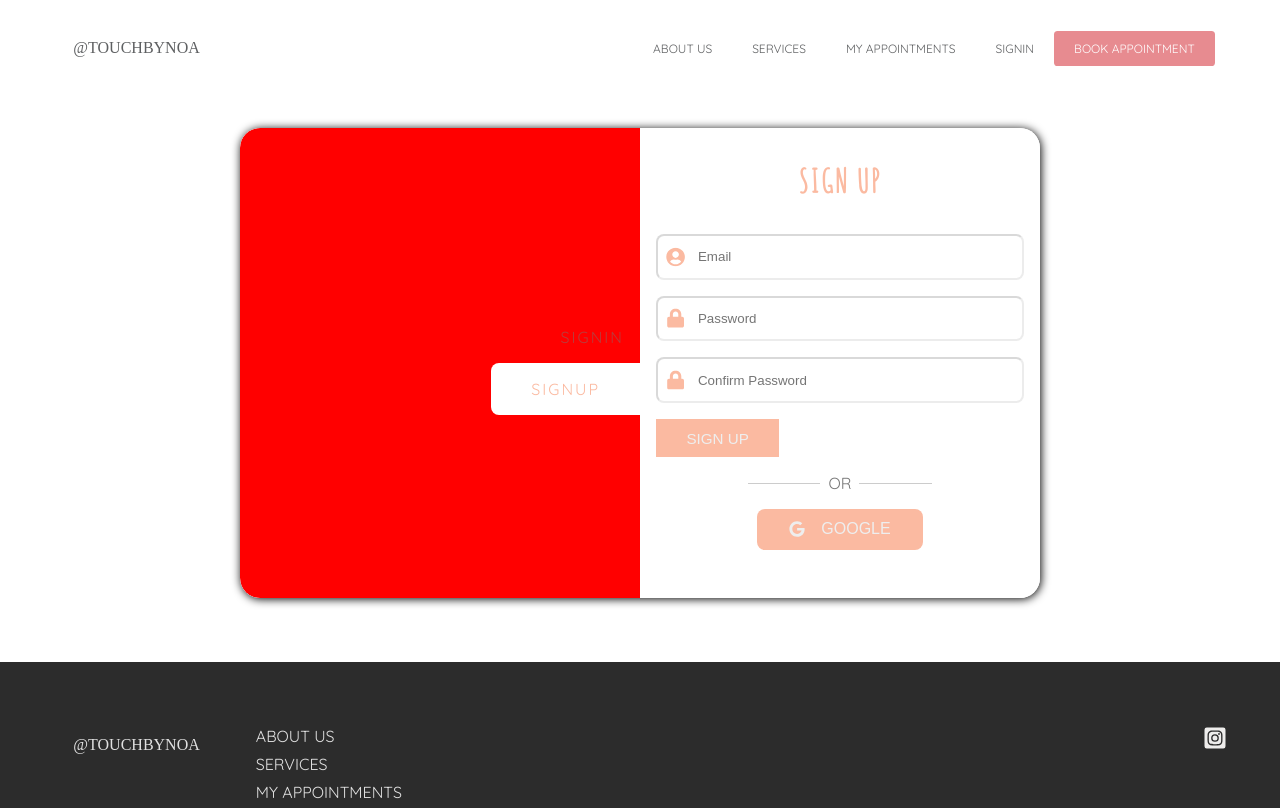
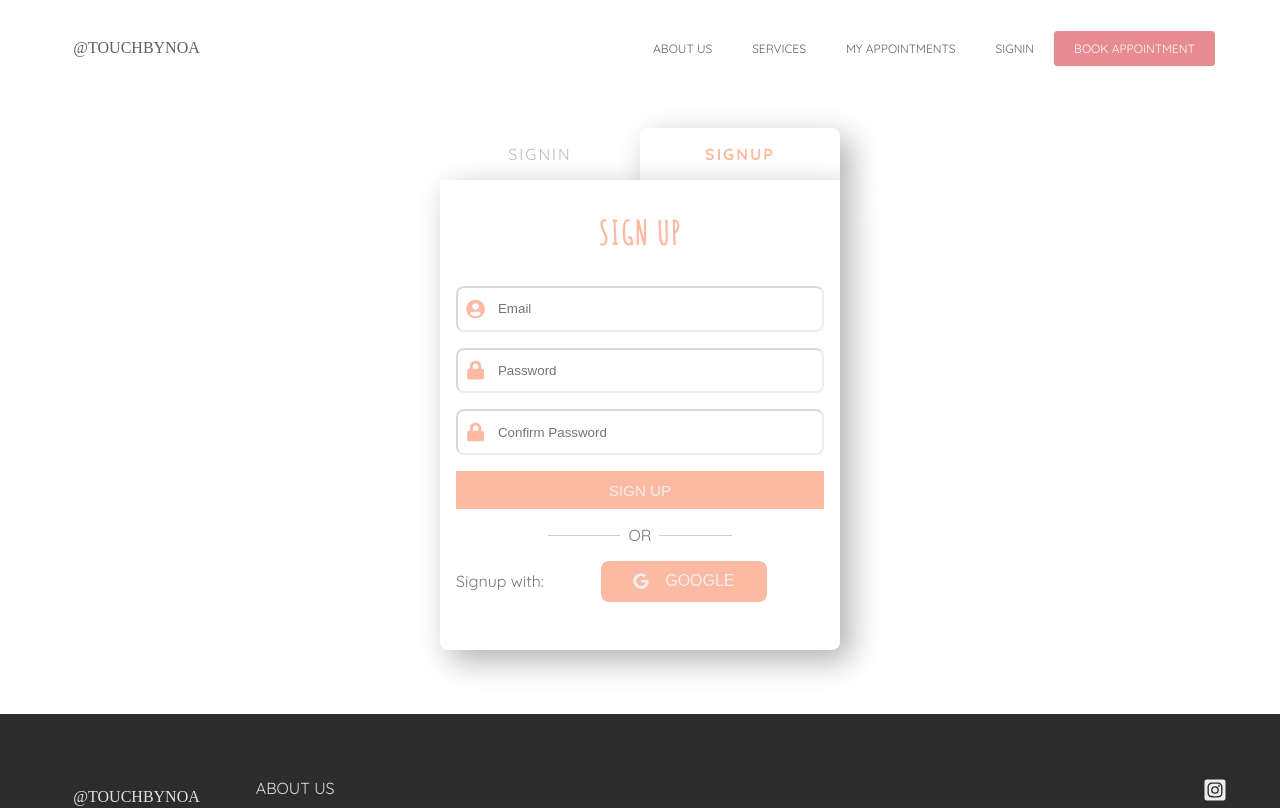
Before and after one commit to alfredthompsonOvie/touchedByNoaFrontend, a React (Vite) app: page /signup in a window 1280 px wide. Shown: the top 808 px of the page. Built offline with nearby package versions, Linux system fonts and the light colour scheme; some icons are missing.

Commit message:
signin/signup page done

```diff
--- a/src/components/ui/Button.jsx
+++ b/src/components/ui/Button.jsx
@@ -37,6 +37,14 @@ export const Button = styled.button`
 			font-size: .95rem;
 
 		`}
+		${props=>props.$signup && css`
+			border-radius: 0;
+			/* width: initial; */
+			padding: .7em 2em;
+			font-size: .95rem;
+			width: 100%;
+
+		`}
 		${props => props.$google && css`
 			font-size: 1rem;
 			text-align: center;
--- a/src/components/ui/FormControl.jsx
+++ b/src/components/ui/FormControl.jsx
@@ -10,4 +10,19 @@ export const FormControl = styled.section`
     `}
   }
 
+
+
+
+
+
+  position: relative;
+	svg {
+		position: absolute;
+		top: 50%;
+		left: 10px;
+		transform: translateY(-50%);
+		font-size: 1.2rem;
+		/* width: 2rem; */
+		color: #fbbaa1;
+	}
 `
--- a/src/components/ui/GoogleAuth.jsx
+++ b/src/components/ui/GoogleAuth.jsx
@@ -1,3 +1,4 @@
+/* eslint-disable react/prop-types */
 import { FaGoogle } from "react-icons/fa";
 import { Button } from "./Button";
 import styled from "styled-components";
@@ -16,26 +17,36 @@ const P = styled.p`
 		top: 50%;
 		left: 50%;
 		transform: translate(-50%);
-		opacity: .2;
+		opacity: 0.2;
 	}
 	span:last-child {
 		background-color: #fff;
 		display: inline-block;
 		position: relative;
-		padding: 0 .5em;
+		padding: 0 0.5em;
 	}
 `;
+const StyledAuth = styled.section`
 
-function GoogleAuth() {
+	display: flex;
+	align-items: center;
+	justify-content: start;
+	/* gap: 2em; */
+`
+
+function GoogleAuth({text}) {
 	return (
 		<section>
 			<P>
 				<span></span> <span>Or</span>
 			</P>
-			<Button $google>
-				<FaGoogle />
-				<span>Google</span>
-			</Button>
+			<StyledAuth>
+				<p>{text} with: </p>
+				<Button $google>
+					<FaGoogle />
+					<span>Google</span>
+				</Button>
+			</StyledAuth>
 		</section>
 	);
 }
--- a/src/pages/AuthLayout.jsx
+++ b/src/pages/AuthLayout.jsx
@@ -2,18 +2,18 @@ import { NavLink, Outlet } from "react-router-dom";
 import { SectionContainer } from "../components/ui/Container";
 import styled from "styled-components";
 
+// icon FFBBA1
+/* background-color: #ffbba1; */
+// text 737373
 const StyledAuth = styled.section`
 	display: grid;
 	grid-template-columns: 1fr;
 	grid-template-rows: auto auto;
-	/* border: 1px solid; */
+
+	max-width: 400px;
 	margin: 2em auto 4em;
-	// icon FFBBA1
-	/* background-color: #ffbba1; */
-	// text 737373
-	max-width: 400px;
 	/* margin: 0 auto; */
-	@media (min-width: 800px) {
+	/* @media (min-width: 800px) {
 		max-width: 800px;
 		grid-template-columns: 1fr 1fr;
 		grid-template-rows: auto;
@@ -21,7 +21,7 @@ const StyledAuth = styled.section`
 		box-shadow: 1px 1px 10px rgb(0, 0, 0);
     border-radius: 20px;
     overflow: hidden;
-	}
+	} */
 `;
 
 const StyledAside = styled.aside`
@@ -29,7 +29,7 @@ const StyledAside = styled.aside`
 	grid-row: 1;
 	display: flex;
 	align-items: center;
-	@media (min-width: 800px) {
+	/* @media (min-width: 800px) {
 		border-top-left-radius: 20px;
 		border-bottom-left-radius: 20px;
 		grid-column: 1;
@@ -38,14 +38,12 @@ const StyledAside = styled.aside`
 		flex-direction: column;
 		justify-content: center;
     align-items: flex-end;
-		/* background-image: url("/img4.jpg");
+		background-image: url("/img4.jpg");
     background-repeat: no-repeat;
     background-size: cover;
-    background-position: center; */
-		/* border-radius: 20px; */
-		/* padding: 5em; */
+    background-position: center;
 		background-color: red;
-	}
+	} */
 `;
 
 const StyledMain = styled.section`
@@ -55,17 +53,18 @@ const StyledMain = styled.section`
 	/* border-radius: 8px; */
 	border-bottom-left-radius: 8px;
 	border-bottom-right-radius: 8px;
-	box-shadow: 1px 1px 10px rgb(0, 0, 0);
+	/* box-shadow: 1px 1px 10px rgb(0, 0, 0); */
+
+	-webkit-box-shadow: 10px 10px 31px 0px rgba(0,0,0,0.32);
+-moz-box-shadow: 10px 10px 31px 0px rgba(0,0,0,0.32);
+box-shadow: 10px 10px 31px 0px rgba(0,0,0,0.32);
 	background-color: #fff;
-	@media (min-width: 800px) {
+	/* @media (min-width: 800px) {
 		grid-column: 2;
 		grid-row: 1;
-		/* border-bottom-left-radius: 0px;
-		border-bottom-right-radius: 8px;
-		border-top-right-radius: 8px; */
     border-radius: 0;
     box-shadow: 0px 0px 0px rgb(0, 0, 0)
-	}
+	} */
 `;
 
 const StyledLink = styled(NavLink)`
@@ -77,24 +76,26 @@ const StyledLink = styled(NavLink)`
 	letter-spacing: 2px;
 	opacity: 0.5;
 	&.active {
-		box-shadow: 1px 1px 10px rgb(0, 0, 0);
+		/* box-shadow: 1px 1px 10px rgb(0, 0, 0); */
 		opacity: 1;
 		color: #fbbaa1;
-
+		font-weight: bold;
 		border-top-left-radius: 8px;
 		border-top-right-radius: 8px;
+
+		-webkit-box-shadow: 10px 10px 31px 0px rgba(0,0,0,0.32);
+-moz-box-shadow: 10px 10px 31px 0px rgba(0,0,0,0.32);
+box-shadow: 10px 10px 31px 0px rgba(0,0,0,0.32);
 	}
 
-	@media (min-width: 800px) {
+	/* @media (min-width: 800px) {
 		display: inline;
 		width: initial;
 		position: relative;
+		z-index: 2;
 
 		&.active {
       background-color: #fff;
-			/*
-		opacity: 1;
-		color: #fbbaa1; */
 
 			padding: 1em 2.5em;
       box-shadow: 0px 0px 0px rgb(0, 0, 0);
@@ -102,8 +103,27 @@ const StyledLink = styled(NavLink)`
 			border-top-right-radius: 0px;
 			border-top-left-radius: 8px;
 			border-bottom-left-radius: 8px;
+
+			&::before, &::after {
+				content: "";
+				clip-path: polygon(54% 70%, 70% 53%, 81% 38%, 89% 25%, 96% 11%, 100% 0, 100% 100%, 0 100%, 17% 93%, 34% 84%);
+				background-color: #fff;
+				width: 1.9em;
+				height: 50%;
+				position: absolute;
+				right: -1px;
+				z-index: 0;
+			}
+
+			&::before {
+				top: -50%;
+			}
+			&::after {
+				bottom: -50%;
+				transform: rotateX(180deg);
+			}
 		}
-	}
+	} */
 `;
 
 function AuthLayout() {
--- a/src/pages/Register.jsx
+++ b/src/pages/Register.jsx
@@ -2,10 +2,11 @@
 
 import {  FaLock, FaUserCircle } from "react-icons/fa"
 import { Heading } from "../components/ui/Heading"
-import { FormGroup, Input } from "../components/ui/FormElements"
+import { Input } from "../components/ui/FormElements"
 import GoogleAuth from "../components/ui/GoogleAuth"
 import { SectionSubmit } from "../components/ui/SectionSubmit"
 import { Button } from "../components/ui/Button"
+import { FormControl } from "../components/ui/FormControl"
 
 function Register() {
   return (
@@ -13,26 +14,26 @@ function Register() {
 			<Heading $signin>sign up</Heading>
 
 			<form>
-				<FormGroup $signin>
+				<FormControl $signin>
 					<label htmlFor="email"></label>
 					<Input type="email" name="email" id="" placeholder="Email" $signin/>
 					<FaUserCircle />
-				</FormGroup>
-				<FormGroup $signin>
+				</FormControl>
+				<FormControl $signin>
 					<label htmlFor="password"></label>
 					<Input type="password" name="password" id="" placeholder="Password" $signin/>
 					<FaLock />
-				</FormGroup>
-				<FormGroup $signin>
+				</FormControl>
+				<FormControl $signin>
 					<label htmlFor="confirmPassword"></label>
 					<Input type="password" name="confirmPassword" id="" placeholder="Confirm Password" $signin/>
 					<FaLock />
-				</FormGroup>
+				</FormControl>
 				<SectionSubmit>
-					<Button type="submit" $login>sign up</Button>
+					<Button type="submit" $signup>sign up</Button>
 				</SectionSubmit>
 			</form>
-			<GoogleAuth />
+			<GoogleAuth text="Signup"/>
 		</section>
   )
 }
--- a/src/pages/Signin.jsx
+++ b/src/pages/Signin.jsx
@@ -9,6 +9,7 @@ import { FormGroup, Input } from "../components/ui/FormElements";
 import { Heading } from "../components/ui/Heading";
 import GoogleAuth from "../components/ui/GoogleAuth";
 import { SectionSubmit } from "../components/ui/SectionSubmit";
+import { FormControl } from "../components/ui/FormControl";
 
 
 
@@ -18,12 +19,12 @@ function Signin() {
 			<Heading $signin>sign in</Heading>
 
 			<form>
-				<FormGroup $signin>
+				<FormControl $signin>
 					<label htmlFor="email"></label>
 					<Input type="email" name="email" id="" placeholder="Email" $signin />
 					<FaUserCircle  />
-				</FormGroup>
-				<FormGroup $signin>
+				</FormControl>
+				<FormControl $signin>
 					<label htmlFor="password"></label>
 					<Input
 						type="password"
@@ -33,13 +34,13 @@ function Signin() {
 						$signin
 					/>
 					<FaLock/>
-				</FormGroup>
+				</FormControl>
 				<SectionSubmit>
 					<Link to="">Forgot Password?</Link>
 					<Button type="submit" $login>Login</Button>
 				</SectionSubmit>
 			</form>
-			<GoogleAuth />
+			<GoogleAuth text="Login"/>
 		</section>
 	);
 }
```
